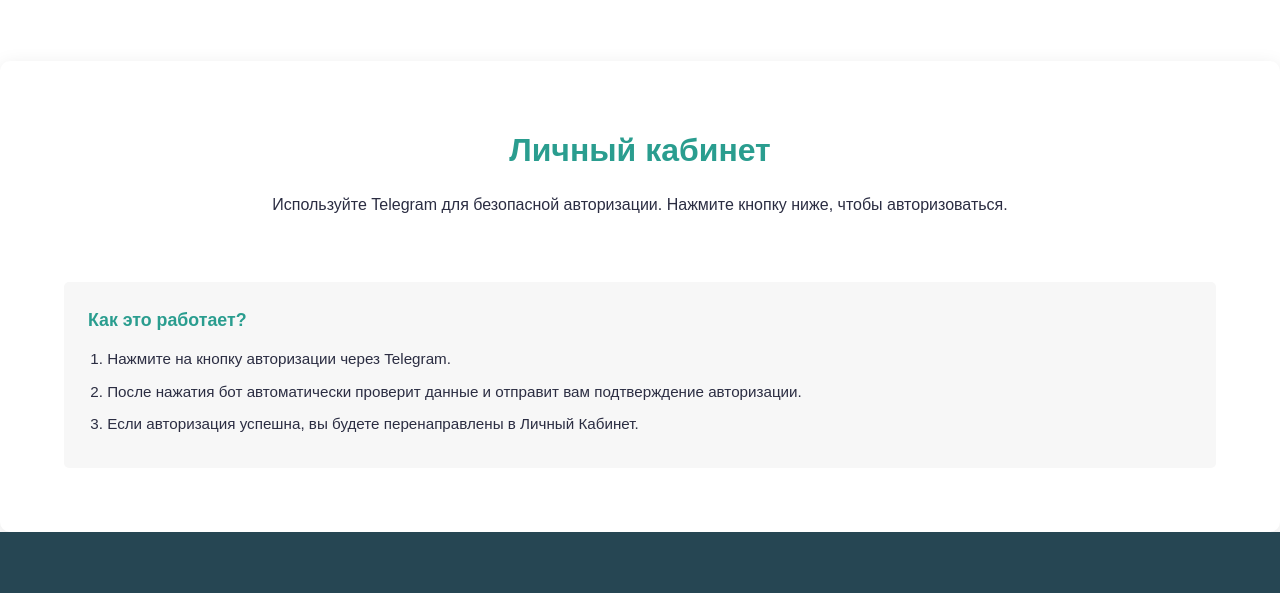
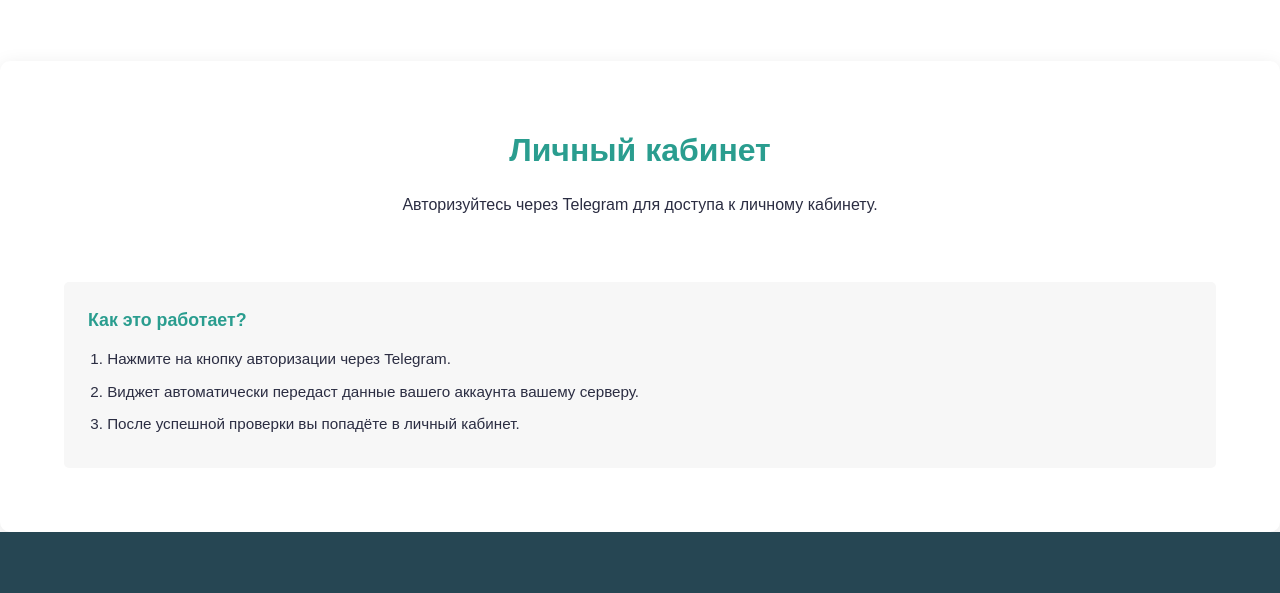
Before and after one commit to VladimirMakarof/life_tracker_bot, a website: page index.html in a window 1280 px wide. Shown: the part 1754-2347 px from the top of the page. Drawn offline with Linux system fonts and the light colour scheme; a script that the page names is missing.

Commit message:
добавил парвки в js

```diff
--- a/index.html
+++ b/index.html
@@ -126,12 +126,12 @@
             <div class="login-section__inner">
               <h2 class="login-section__title">Личный кабинет</h2>
               <p class="login-section__subtitle">
-                Используйте Telegram для безопасной авторизации. Нажмите кнопку ниже, чтобы авторизоваться.
+                Авторизуйтесь через Telegram для доступа к личному кабинету.
               </p>
 
               <!-- Блок авторизации через Telegram Login Widget -->
               <div class="login-section__form-container">
-                <!-- Telegram Login Widget -->
+                <!-- Telegram Login Widget: виджет автоматически отобразит кнопку авторизации -->
                 <script async src="https://telegram.org/js/telegram-widget.js?15"
                         data-telegram-login="life_tracker_app_bot"
                         data-size="large"
@@ -139,7 +139,6 @@
                         data-request-access="write"
                         data-callback="onTelegramAuth">
                 </script>
-                <!-- Сообщение для пользователя -->
                 <p id="loginMessage" class="login-section__message"></p>
               </div>
 
@@ -148,12 +147,13 @@
                 <h3 class="login-section__instruction-title">Как это работает?</h3>
                 <ol class="login-section__instruction-list">
                   <li>Нажмите на кнопку авторизации через Telegram.</li>
-                  <li>После нажатия бот автоматически проверит данные и отправит вам подтверждение авторизации.</li>
-                  <li>Если авторизация успешна, вы будете перенаправлены в Личный Кабинет.</li>
+                  <li>Виджет автоматически передаст данные вашего аккаунта вашему серверу.</li>
+                  <li>После успешной проверки вы попадёте в личный кабинет.</li>
                 </ol>
               </div>
             </div>
           </section>
+
 
 
 
--- a/js/script.js
+++ b/js/script.js
@@ -135,7 +135,6 @@ document.addEventListener('DOMContentLoaded', () => {
 // Эта функция будет вызвана автоматически после авторизации через Telegram Login Widget
 function onTelegramAuth(user) {
   console.log("Пользователь авторизовался через Telegram:", user);
-  // Отправляем данные пользователя на сервер для проверки подписи и создания сессии
   fetch('/telegram-auth', {
     method: 'POST',
     headers: { 'Content-Type': 'application/json' },
@@ -144,10 +143,8 @@ function onTelegramAuth(user) {
   .then(response => response.json())
   .then(data => {
     if (data.success) {
-      // Если авторизация прошла успешно, перенаправляем пользователя в личный кабинет
       window.location.href = '/dashboard';
     } else {
-      // Если возникла ошибка, выводим сообщение
       document.getElementById('loginMessage').textContent = "Ошибка авторизации: " + (data.error || "неизвестная ошибка");
     }
   })
@@ -156,6 +153,7 @@ function onTelegramAuth(user) {
     document.getElementById('loginMessage').textContent = "Ошибка сети или сервера.";
   });
 }
+
 
 // Другой код (например, для меню, прокрутки, аккордеона и т.д.)
 document.addEventListener('DOMContentLoaded', () => {
```
